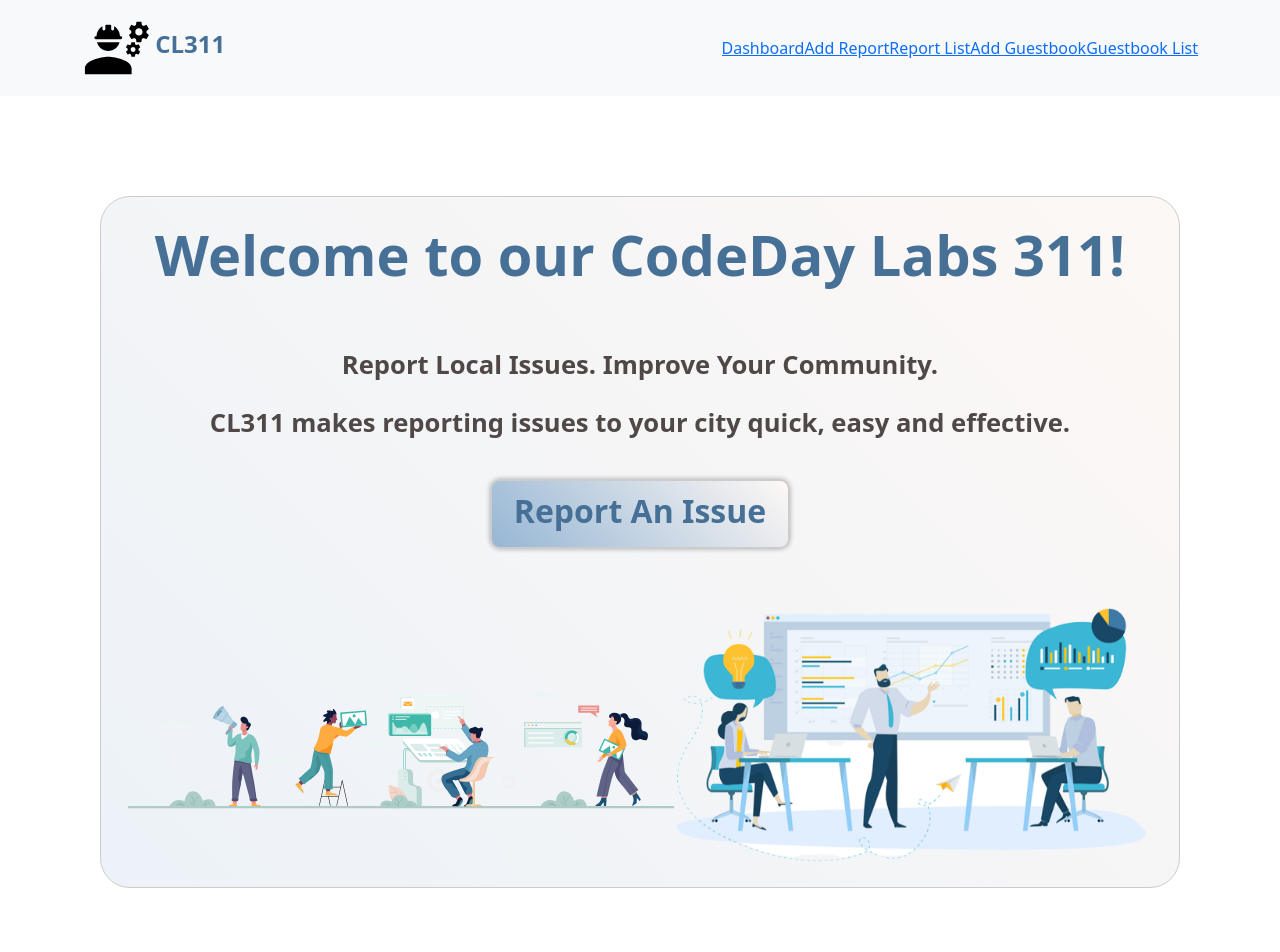
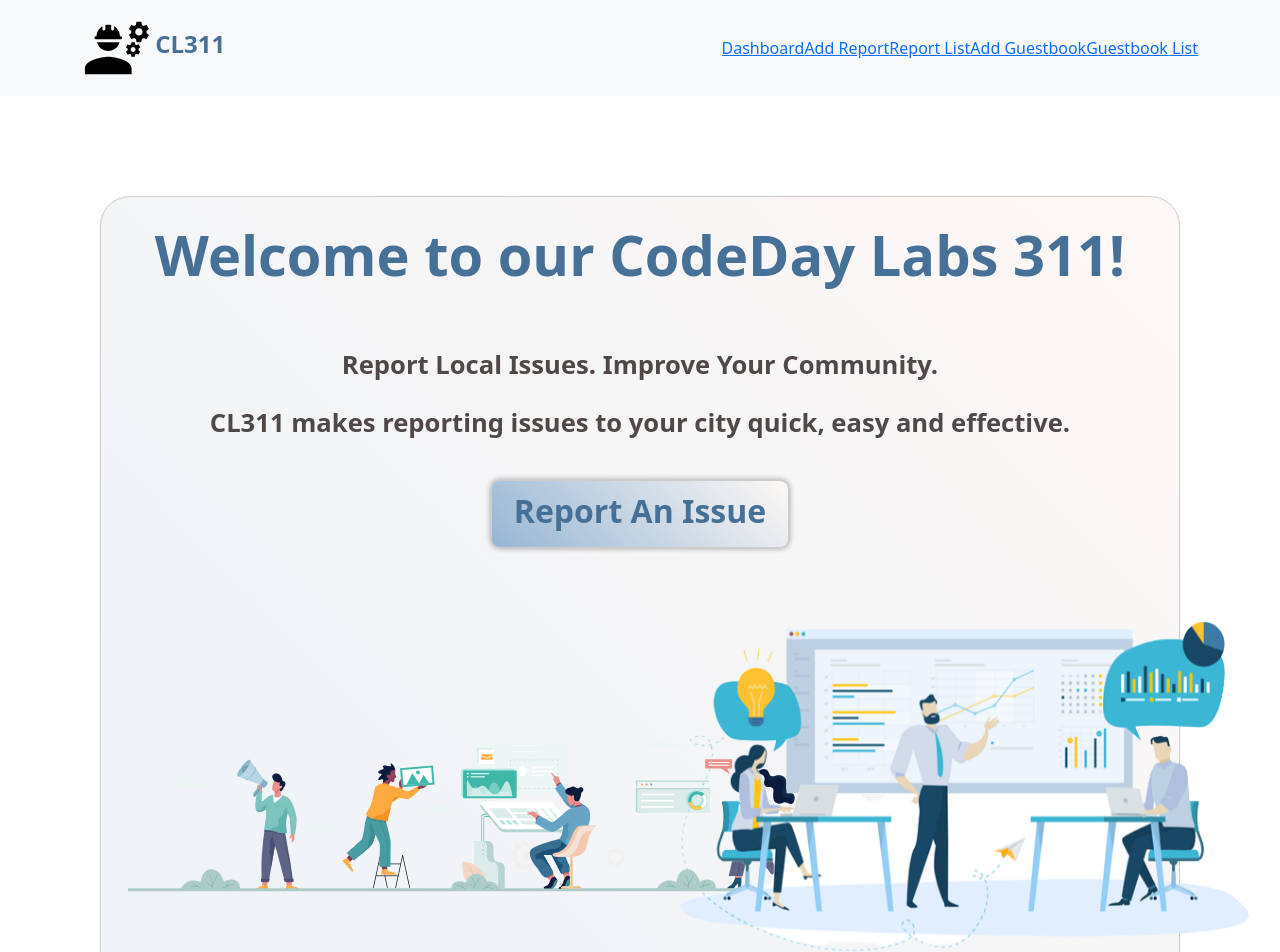
Before and after one commit to CodeDayLabs311/cl311, a Next.js app in the folder app/: page / in a window 1280 px wide. Shown: the top 952 px of the page. Built offline with nearby package versions, Linux system fonts and the light colour scheme.

Commit message:
Deploying Fix (#50)

```diff
--- a/app/src/pages/index.tsx
+++ b/app/src/pages/index.tsx
@@ -11,6 +11,7 @@ import {
 import { Grid } from '@mui/material';
 import HomeImg from '../styles/images/HomeImg.svg';
 import HomeImg2 from '../styles/images/HomeImg2.png';
+import Image from 'next/image';
 
 export default function Home() {
     return (
@@ -39,15 +40,20 @@ export default function Home() {
                             </Grid>
                             <Grid container spacing={4}>
                                 <Grid item xs={12} md={6}>
-                                    <img
+                                    <Image
                                         src={HomeImg.src}
                                         alt="Home Page Image"
-                                        width="110%"
-                                        height="120%"
+                                        width={700}
+                                        height={500}
                                     />
                                 </Grid>
                                 <Grid item xs={12} md={6}>
-                                    <img src={HomeImg2.src} alt="Home Page Image 2" width="100%" />
+                                    <Image
+                                        src={HomeImg2.src}
+                                        alt="Home Page Image 2"
+                                        width={600}
+                                        height={400}
+                                    />
                                 </Grid>
                             </Grid>
                         </Stack>
```
